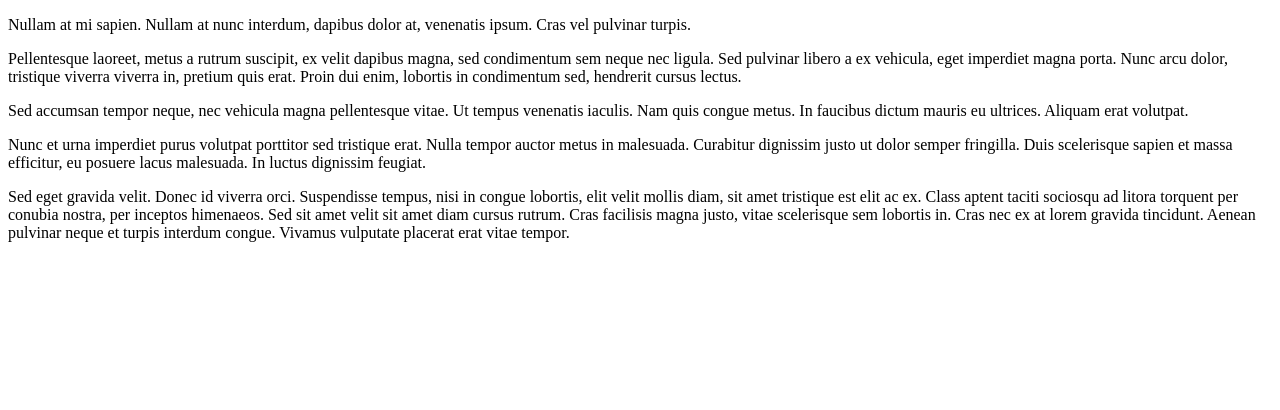
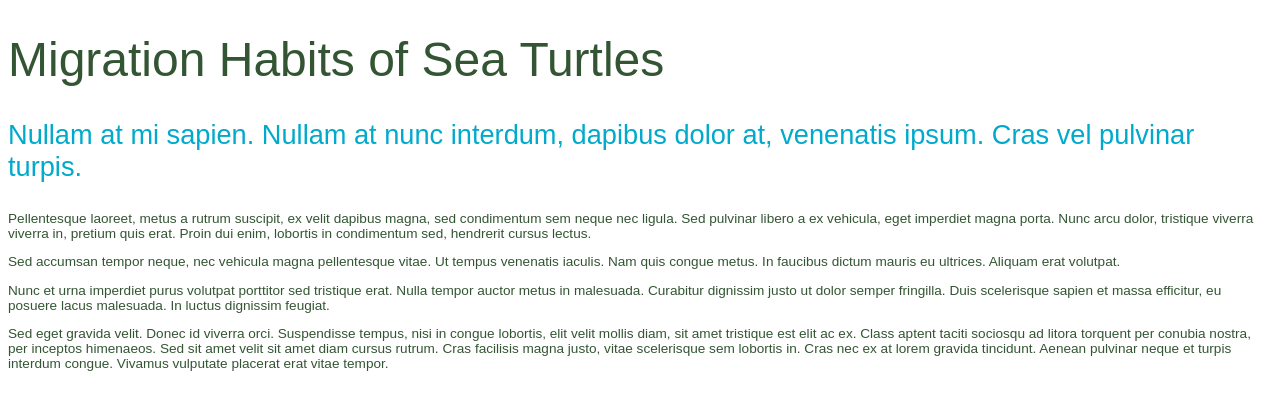
Before and after one commit to SNulu/Boring-Lecture, a plain HTML site: page index.html in a window 1280 px wide. Drawn offline with Linux system fonts and the light colour scheme.

Commit message:
add styling to page

```diff
--- a/css/styles.css
+++ b/css/styles.css
@@ -0,0 +1,19 @@
+body {
+  font-family: sans-serif;
+  color: #353;
+  font-size: 85%;
+}
+
+h1 {
+  font-weight: normal;
+  font-size: 3rem;
+}
+
+p {
+
+}
+
+.intro {
+  font-size: 200%;
+  color: #0ac;
+}
--- a/index.html
+++ b/index.html
@@ -2,11 +2,16 @@
 <html lang="en" dir="ltr">
   <head>
     <meta charset="utf-8">
+    <link href="css/styles.css" type="text/css" rel="stylesheet" media="all">
     <title>boring Lecture</title>
   </head>
   <body>
 
-    <p>Nullam at mi sapien. Nullam at nunc interdum, dapibus dolor at, venenatis ipsum. Cras vel pulvinar turpis.</p>
+    <h1>Migration Habits of Sea Turtles</h1>
+
+    <div class="intro">
+      <p>Nullam at mi sapien. Nullam at nunc interdum, dapibus dolor at, venenatis ipsum. Cras vel pulvinar turpis.</p>
+    </div>
 
     <p>Pellentesque laoreet, metus a rutrum suscipit, ex velit dapibus magna, sed condimentum sem neque nec ligula. Sed pulvinar libero a ex vehicula, eget imperdiet magna porta. Nunc arcu dolor, tristique viverra viverra in, pretium quis erat. Proin dui enim, lobortis in condimentum sed, hendrerit cursus lectus.</p>
 
```
